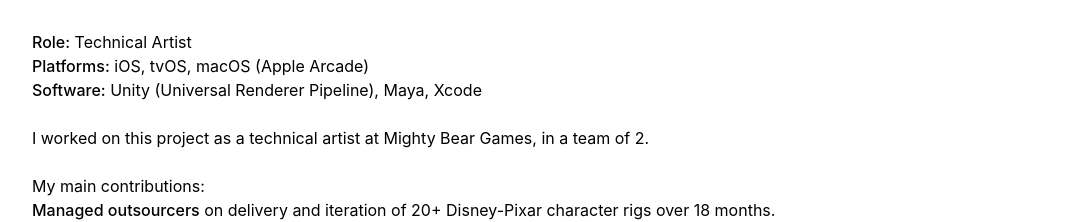
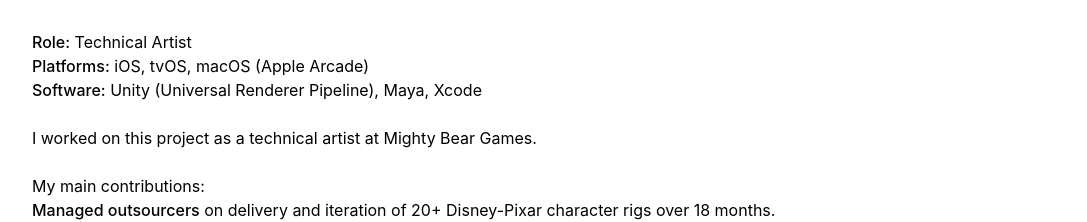
Before and after one commit to wayneyip/wayneyip.github.io, a React (Create React App) app: page /dmm in a window 1280 px wide. Shown: the part 1012-1234 px from the top of the page, without its empty margins (96-1183 px from the left). Built offline with nearby package versions, Linux system fonts and the light colour scheme.

Commit message:
Remove confusing detail in work projects

```diff
--- a/src/components/Dmm.js
+++ b/src/components/Dmm.js
@@ -68,7 +68,7 @@
                 <p><span className="font-medium">Platforms:</span> iOS, tvOS, macOS (Apple Arcade)</p>
                 <p><span className="font-medium">Software:</span> Unity (Universal Renderer Pipeline), Maya, Xcode</p>
                 <br/>
-                <p>I worked on this project as a technical artist at Mighty Bear Games, in a team of 2.</p>
+                <p>I worked on this project as a technical artist at Mighty Bear Games.</p>
                 <br />
                 <p>My main contributions:</p>
                 <ol>
--- a/src/components/Mah.js
+++ b/src/components/Mah.js
@@ -56,7 +56,7 @@
                 <p><span className="font-medium">Platforms:</span> WebGL, Android</p>
                 <p><span className="font-medium">Software:</span> Unity (Universal Renderer Pipeline), Maya, Blender, Xcode</p>
                 <br/>
-                <p>I worked on this project as a technical artist at Mighty Bear Games, in a team of 2.</p>
+                <p>I worked on this project as a technical artist at Mighty Bear Games.</p>
                 <br />
                 <p>My main contributions:</p>
                 <ol>
```
